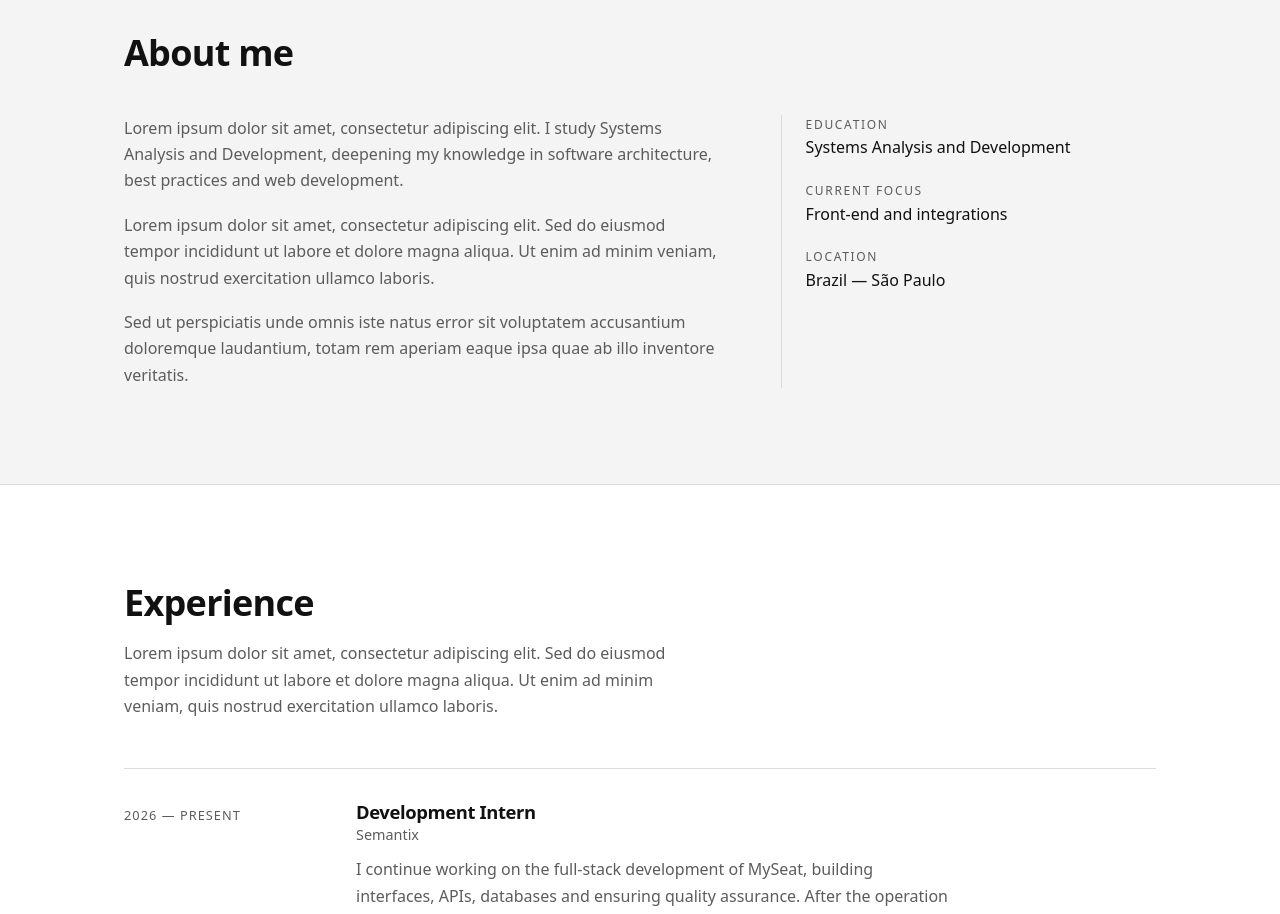
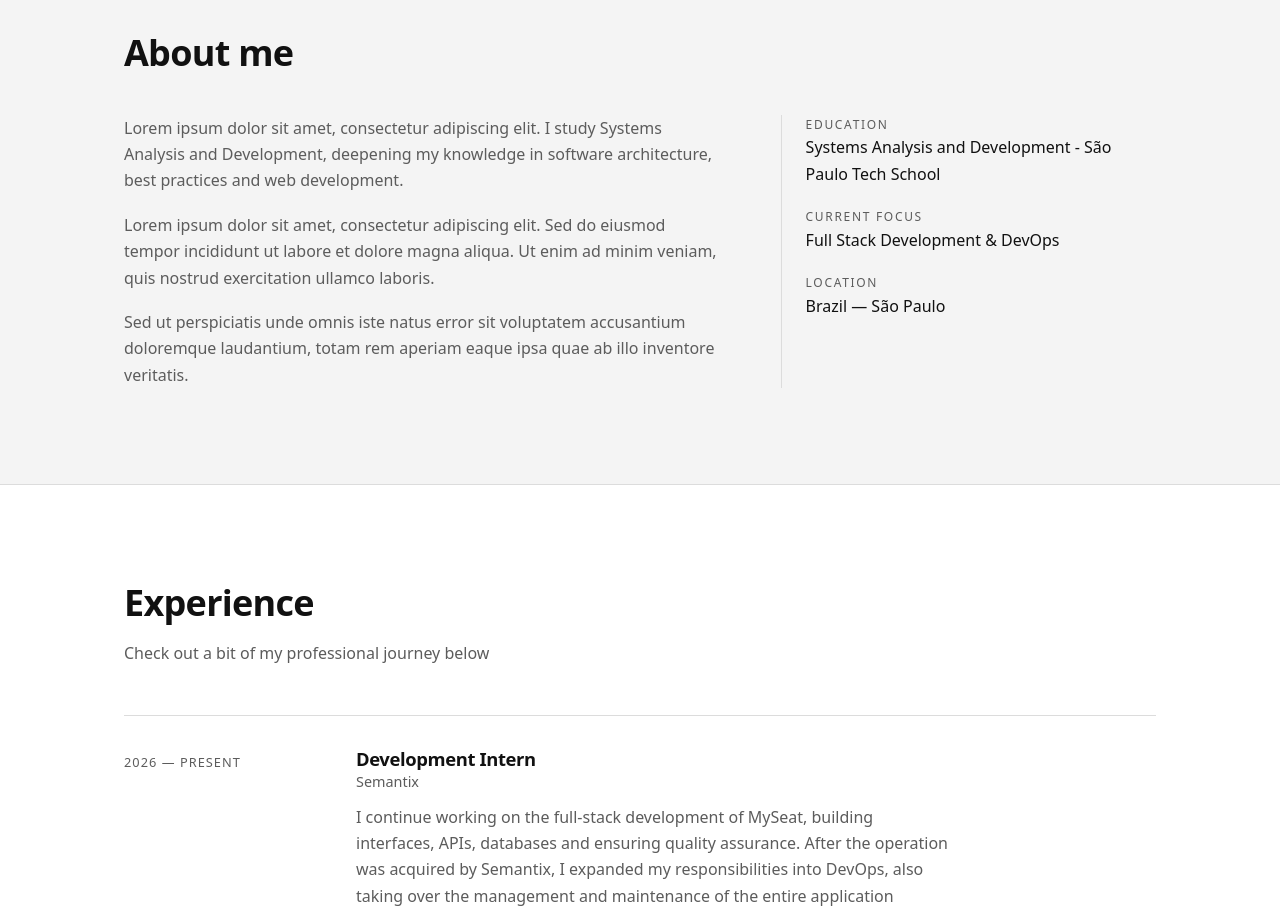
Before and after one commit to kawanfritoli/kawanfritoli, a React (Vite) app in the folder portifolio/: page / in a window 1280 px wide. Shown: the part 2100-3014 px from the top of the page. Built offline with nearby package versions, Linux system fonts and the light colour scheme.

Commit message:
Minor adjustments

```diff
--- a/portifolio/src/i18n/translations.js
+++ b/portifolio/src/i18n/translations.js
@@ -29,14 +29,14 @@ export const translations = {
         'Sed ut perspiciatis unde omnis iste natus error sit voluptatem accusantium doloremque laudantium, totam rem aperiam eaque ipsa quae ab illo inventore veritatis.',
       ],
       highlights: [
-        { label: 'Formação', value: 'Análise e Desenvolvimento de Sistemas' },
-        { label: 'Foco atual', value: 'Front-end e integrações' },
+        { label: 'Formação', value: 'Análise e Desenvolvimento de Sistemas - São Paulo Tech School' },
+        { label: 'Foco atual', value: 'Full Stack Develop & DevOps' },
         { label: 'Localização', value: 'Brasil — São Paulo' },
       ],
     },
     experience: {
       title: 'Experiência',
-      description: LOREM,
+      description: 'Confira abaixo um pouco da minha trajetória profissional',
       items: [
         {
           period: '2026 — Atual',
@@ -136,14 +136,14 @@ export const translations = {
         'Sed ut perspiciatis unde omnis iste natus error sit voluptatem accusantium doloremque laudantium, totam rem aperiam eaque ipsa quae ab illo inventore veritatis.',
       ],
       highlights: [
-        { label: 'Education', value: 'Systems Analysis and Development' },
-        { label: 'Current focus', value: 'Front-end and integrations' },
+        { label: 'Education', value: 'Systems Analysis and Development - São Paulo Tech School' },
+        { label: 'Current focus', value: 'Full Stack Development & DevOps' },
         { label: 'Location', value: 'Brazil — São Paulo' },
       ],
     },
     experience: {
       title: 'Experience',
-      description: LOREM,
+      description: 'Check out a bit of my professional journey below',
       items: [
         {
           period: '2026 — Present',
```
